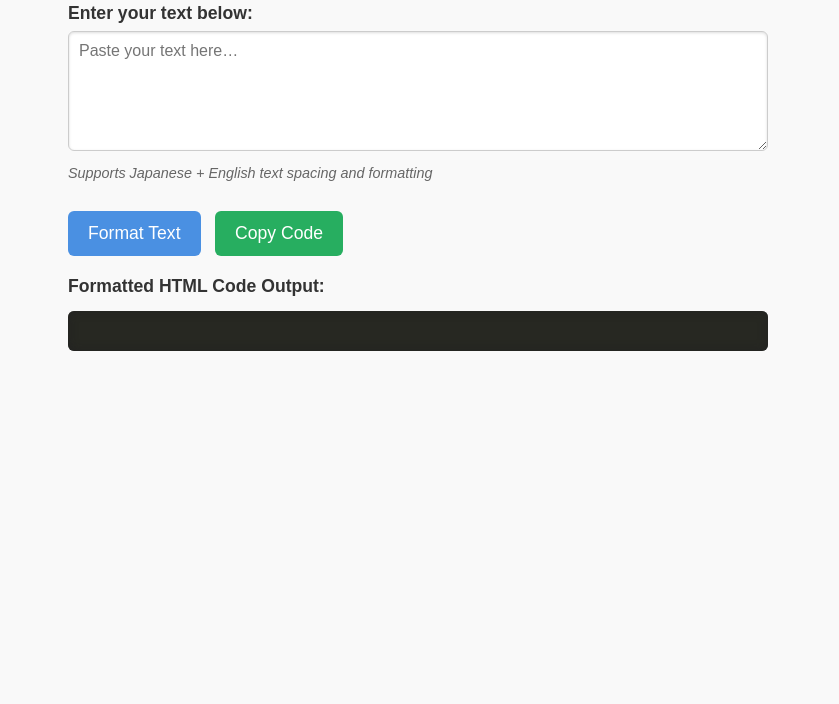
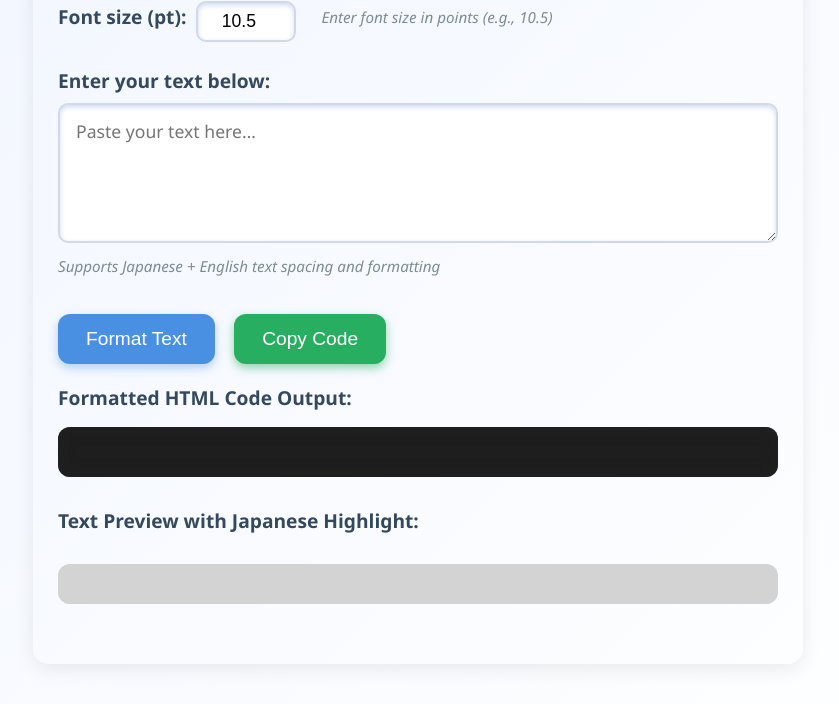
Before and after one commit to VinceZamora-7/japanchecker, a plain HTML site: page index.html in a window 1280 px wide. Shown: the part 205-909 px from the top of the page, without its empty margins (222-1061 px from the left). Before the commit the page ends 800 px from the top, so only its background shows below. Drawn offline with Linux system fonts and the light colour scheme.

Commit message:
Update index.html

```diff
--- a/index.html
+++ b/index.html
@@ -3,122 +3,183 @@
   <head>
     <meta charset="UTF-8" />
     <meta name="viewport" content="width=device-width, initial-scale=1" />
-    <title>Text Formatter</title>
+    <title>Text Formatter for Japanese and English</title>
     <style>
+      /* Base styling */
       body {
-        font-family: Arial, sans-serif;
-        max-width: 700px;
+        font-family: "Yu Gothic UI", "Segoe UI", Tahoma, Geneva, Verdana,
+          sans-serif;
+        max-width: 720px;
         margin: 40px auto;
-        padding: 20px;
-        background: #f9f9f9;
-        color: #333;
+        padding: 30px 25px 60px;
+        background: linear-gradient(135deg, #f0f5ff 0%, #ffffff 100%);
+        color: #2c3e50;
+        box-shadow: 0 5px 20px rgba(0, 0, 0, 0.08);
+        border-radius: 15px;
       }
       h1 {
-        font-size: 1.8em;
-        margin-bottom: 0.2em;
+        font-size: 2.2em;
+        margin-bottom: 0.4em;
         text-align: center;
-        color: #4a4a4a;
+        color: #34495e;
+        letter-spacing: 1.2px;
+        font-weight: 700;
+        user-select: none;
       }
       label {
-        font-weight: 600;
-        margin-bottom: 0.4em;
+        font-weight: 700;
+        margin-bottom: 0.5em;
         display: block;
-        font-size: 1.1em;
+        font-size: 1.2em;
+        color: #34495e;
       }
       textarea {
         width: 100%;
-        font-family: "Yu Gothic UI", sans-serif;
-        font-size: 1rem;
+        font-family: "Yu Gothic UI", "Segoe UI", sans-serif;
+        font-size: 1.1rem;
         resize: vertical;
-        min-height: 120px;
-        padding: 10px;
-        border-radius: 6px;
-        border: 1px solid #ccc;
+        min-height: 140px;
+        padding: 14px 16px;
+        border-radius: 10px;
+        border: 2px solid #d1d9e6;
         box-sizing: border-box;
-        box-shadow: inset 0 1px 3px #ddd;
-        transition: border-color 0.3s ease;
+        box-shadow: inset 0 2px 5px #cfd9f7;
+        transition: border-color 0.25s ease, box-shadow 0.25s ease;
       }
       textarea:focus {
         border-color: #4a90e2;
         outline: none;
-        box-shadow: 0 0 5px rgba(74, 144, 226, 0.5);
+        box-shadow: 0 0 10px rgba(74, 144, 226, 0.6);
       }
       input[type="number"] {
-        width: 80px;
-        padding: 6px 10px;
-        margin: 0 10px 20px 0;
-        font-size: 1rem;
-        border-radius: 6px;
-        border: 1px solid #ccc;
+        width: 100px;
+        padding: 8px 12px;
+        margin-right: 15px;
+        font-size: 1.1rem;
+        border-radius: 10px;
+        border: 2px solid #d1d9e6;
         box-sizing: border-box;
-        box-shadow: inset 0 1px 3px #ddd;
-        transition: border-color 0.3s ease;
+        box-shadow: inset 0 2px 5px #cfd9f7;
+        transition: border-color 0.25s ease, box-shadow 0.25s ease;
+        text-align: center;
       }
       input[type="number"]:focus {
         border-color: #4a90e2;
         outline: none;
-        box-shadow: 0 0 5px rgba(74, 144, 226, 0.5);
+        box-shadow: 0 0 10px rgba(74, 144, 226, 0.6);
       }
       .font-size-container {
-        margin-bottom: 10px;
+        margin-bottom: 22px;
+        display: flex;
+        align-items: center;
+        gap: 10px;
+      }
+      .note {
+        font-size: 0.95em;
+        color: #7f8c8d;
+        margin-top: 8px;
+        margin-bottom: 18px;
+        font-style: italic;
+        user-select: none;
       }
       button {
         display: inline-block;
         background-color: #4a90e2;
         color: white;
         border: none;
-        border-radius: 6px;
-        font-size: 1.1em;
-        padding: 12px 20px;
+        border-radius: 12px;
+        font-size: 1.2em;
+        padding: 14px 28px;
         cursor: pointer;
-        margin: 20px 10px 20px 0;
-        transition: background-color 0.3s ease;
+        margin: 20px 15px 20px 0;
+        box-shadow: 0 4px 10px rgba(74, 144, 226, 0.4);
+        transition: background-color 0.35s ease, box-shadow 0.35s ease;
+        user-select: none;
       }
-      button:hover {
+      button:hover,
+      button:focus {
         background-color: #3a78c2;
+        box-shadow: 0 6px 14px rgba(58, 120, 194, 0.65);
+        outline: none;
       }
       #btnCopy {
         background-color: #27ae60;
+        box-shadow: 0 4px 10px rgba(39, 174, 96, 0.5);
       }
-      #btnCopy:hover {
+      #btnCopy:hover,
+      #btnCopy:focus {
         background-color: #1e8449;
+        box-shadow: 0 6px 14px rgba(30, 132, 73, 0.7);
       }
       pre#output {
-        background: #272822;
-        color: #f8f8f2;
-        padding: 20px;
+        background: #1e1e1e;
+        color: #d4d4d4;
+        padding: 25px 30px;
         font-family: "Courier New", Courier, monospace;
-        font-size: 0.9rem;
-        border-radius: 6px;
+        font-size: 1rem;
+        border-radius: 12px;
         white-space: pre-wrap;
         word-break: break-word;
-        max-height: 250px;
+        max-height: 300px;
         overflow-y: auto;
-        box-shadow: inset 0 0 10px #222;
+        box-shadow: inset 0 0 15px #222;
+        user-select: text;
       }
-      /* Highlight HTML tags */
+      /* Syntax highlight improved */
       .tag {
-        color: #f92672;
-        font-weight: bold;
+        color: #ff5370;
+        font-weight: 700;
       }
-      /* Highlight attribute names */
       .attr {
-        color: #66d9ef;
+        color: #82aaff;
       }
-      /* Highlight attribute values */
       .value {
-        color: #e6db74;
+        color: #c3e88d;
       }
-      /* Highlight punctuation */
       .punct {
         color: #f8f8f2;
       }
-      .note {
-        font-size: 0.9em;
-        color: #666;
-        margin-top: 10px;
-        margin-bottom: 10px;
-        font-style: italic;
+      /* Highlight Japanese text in the preview panel */
+      #highlightedTextPanel {
+        margin-top: 30px;
+        padding: 20px;
+        border-radius: 12px;
+        background-color: #d3d3d3;
+        box-shadow: 0 0 12px #d3d3d3 inset;
+        font-family: "Yu Gothic UI", "Segoe UI", sans-serif;
+        font-size: 1.15rem;
+        color: #333;
+        white-space: pre-wrap;
+        line-height: 1.5;
+      }
+      .japanese-highlight {
+        background-color: #fff59d;
+        border-radius: 4px;
+        padding: 0 4px;
+      }
+      /* Responsive */
+      @media (max-width: 500px) {
+        body {
+          margin: 20px 15px;
+          padding: 20px 15px 40px;
+        }
+        h1 {
+          font-size: 1.8em;
+        }
+        input[type="number"] {
+          width: 60px;
+          font-size: 1rem;
+          padding: 6px 8px;
+        }
+        button {
+          font-size: 1em;
+          padding: 12px 18px;
+          margin: 15px 10px 15px 0;
+        }
+        #highlightedTextPanel {
+          font-size: 1rem;
+          padding: 15px;
+        }
       }
     </style>
   </head>
@@ -134,24 +195,55 @@
         max="72"
         value="10.5"
         step="0.1"
+        aria-label="Font size input in points"
       />
       <span class="note">Enter font size in points (e.g., 10.5)</span>
     </div>
 
     <label for="inputText">Enter your text below:</label>
-    <textarea id="inputText" placeholder="Paste your text here…"></textarea>
+    <textarea
+      id="inputText"
+      placeholder="Paste your text here…"
+      aria-label="Text input area"
+    ></textarea>
     <div class="note">
       Supports Japanese + English text spacing and formatting
     </div>
 
-    <button onclick="formatText()">Format Text</button>
-    <button id="btnCopy" onclick="copyOutput()">Copy Code</button>
+    <button
+      type="button"
+      onclick="formatText()"
+      aria-label="Format the input text"
+    >
+      Format Text
+    </button>
+    <button
+      type="button"
+      id="btnCopy"
+      onclick="copyOutput()"
+      aria-label="Copy formatted HTML code"
+    >
+      Copy Code
+    </button>
 
     <label for="output">Formatted HTML Code Output:</label>
-    <pre id="output" readonly></pre>
+    <pre id="output" readonly aria-live="polite" aria-atomic="true"></pre>
+
+    <label
+      for="highlightedTextPanel"
+      style="
+        margin-top: 30px;
+        display: block;
+        font-weight: 700;
+        font-size: 1.2rem;
+      "
+    >
+      Text Preview with Japanese Highlight:
+    </label>
+    <div id="highlightedTextPanel" aria-live="polite" aria-atomic="true"></div>
 
     <script>
-      let rawFormattedHTML = ""; // Global variable to store raw formatted text
+      let rawFormattedHTML = "";
 
       function escapeHTML(str) {
         return str
@@ -159,13 +251,12 @@
           .replace(/</g, "&lt;")
           .replace(/>/g, "&gt;")
           .replace(/"/g, "&quot;")
-          .replace(/'/g, "&#39;");
+          .replace(/'/g, "'");
       }
 
-      // Simple syntax highlighter for the output HTML code:
+      // Syntax highlighter for output code
       function syntaxHighlight(html) {
         let escaped = escapeHTML(html);
-
         escaped = escaped.replace(
           /(&lt;\/?)([\w-]+)([^&]*?)(&gt;)/g,
           (match, p1, tagName, attrs, p4) => {
@@ -178,10 +269,19 @@
             return `${p1}${highlightedTag}${highlightedAttrs}${p4}`;
           }
         );
-
         return escaped;
       }
 
+      // Highlight Japanese text by wrapping in span with class
+      function highlightJapaneseText(text) {
+        let jpRegex = /([\u3040-\u309F\u30A0-\u30FF\u4E00-\u9FFF]+)/g;
+        return text.replace(
+          jpRegex,
+          (match) => `<span class="japanese-highlight">${match}</span>`
+        );
+      }
+
+      // Format text (for output panel) + show highlight panel
       function formatText() {
         let inputText = document.getElementById("inputText").value;
         let fontSize = document.getElementById("fontSizeInput").value.trim();
@@ -215,24 +315,27 @@
         // Step 5: Wrap in div with dynamic font size and Yu Gothic UI font
         rawFormattedHTML = `<div class="formatted-text" style="font-family:'Yu Gothic UI',sans-serif;font-size: ${fontSize}pt;">${formattedText}</div>`;
 
-        // Show result in output area with syntax highlighting
+        // Show formatted code with syntax highlighting
         document.getElementById("output").innerHTML =
           syntaxHighlight(rawFormattedHTML);
+
+        // Prepare and display full text preview with Japanese highlighting
+        let highlightedPreviewText = highlightJapaneseText(inputText);
+        // Replace new lines for HTML display
+        highlightedPreviewText = highlightedPreviewText.replace(/\n/g, "<br>");
+        document.getElementById("highlightedTextPanel").innerHTML =
+          highlightedPreviewText;
       }
 
+      // Copy formatted code to clipboard
       function copyOutput() {
         if (!rawFormattedHTML) {
           alert("No formatted code to copy. Please format your text first.");
           return;
         }
-
         navigator.clipboard.writeText(rawFormattedHTML).then(
-          () => {
-            alert("Formatted HTML code copied to clipboard!");
-          },
-          () => {
-            alert("Failed to copy. Please copy manually.");
-          }
+          () => alert("Formatted HTML code copied to clipboard!"),
+          () => alert("Failed to copy. Please copy manually.")
         );
       }
     </script>
```
